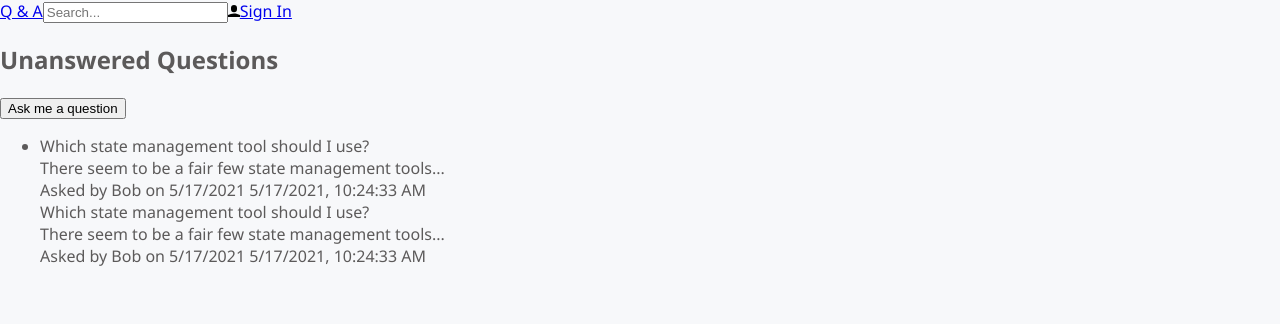
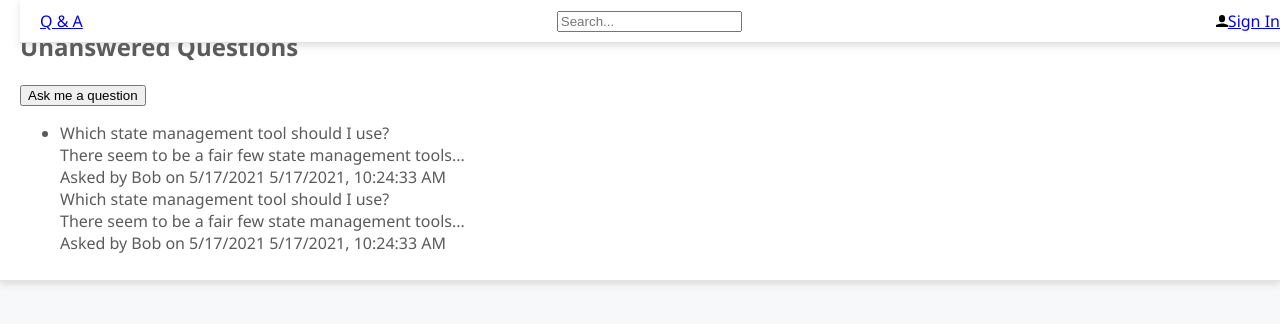
Before and after one commit to Flcable/Quest-and-Answer-App, a React (Create React App) app in the folder frontend/: page / in a window 1280 px wide. Shown: the top 324 px of the page. Built offline with nearby package versions, Linux system fonts and the light colour scheme.

Commit message:
Styling Header component

```diff
--- /dev/null
+++ b/frontend/src/Header.css
@@ -0,0 +1,13 @@
+.container{
+    position: fixed;
+    box-sizing: border-box;
+    top: 0;
+    width: 100%;
+    display: flex;
+    align-items: center;
+    justify-content: space-between;
+    padding: 10px 20px;
+    background-color: #fff;
+    border-bottom: 1px solid #e3e2e2;
+    box-shadow: 0 3px 7px 0 rgba(110, 112, 114, 0.21)
+}
--- a/frontend/src/Header.tsx
+++ b/frontend/src/Header.tsx
@@ -1,5 +1,6 @@
 import React from 'react';
 import { UserIcon } from './Icons';
+import './Header.css';
 
 
 export const Header = () => {
@@ -10,7 +11,7 @@
     };
 
     return(
-    <div>
+    <div className="container">
         <a href="./">Q & A</a>
         <input type="text" placeholder="Search..."
         onChange={handleSearchInputChange}
```
